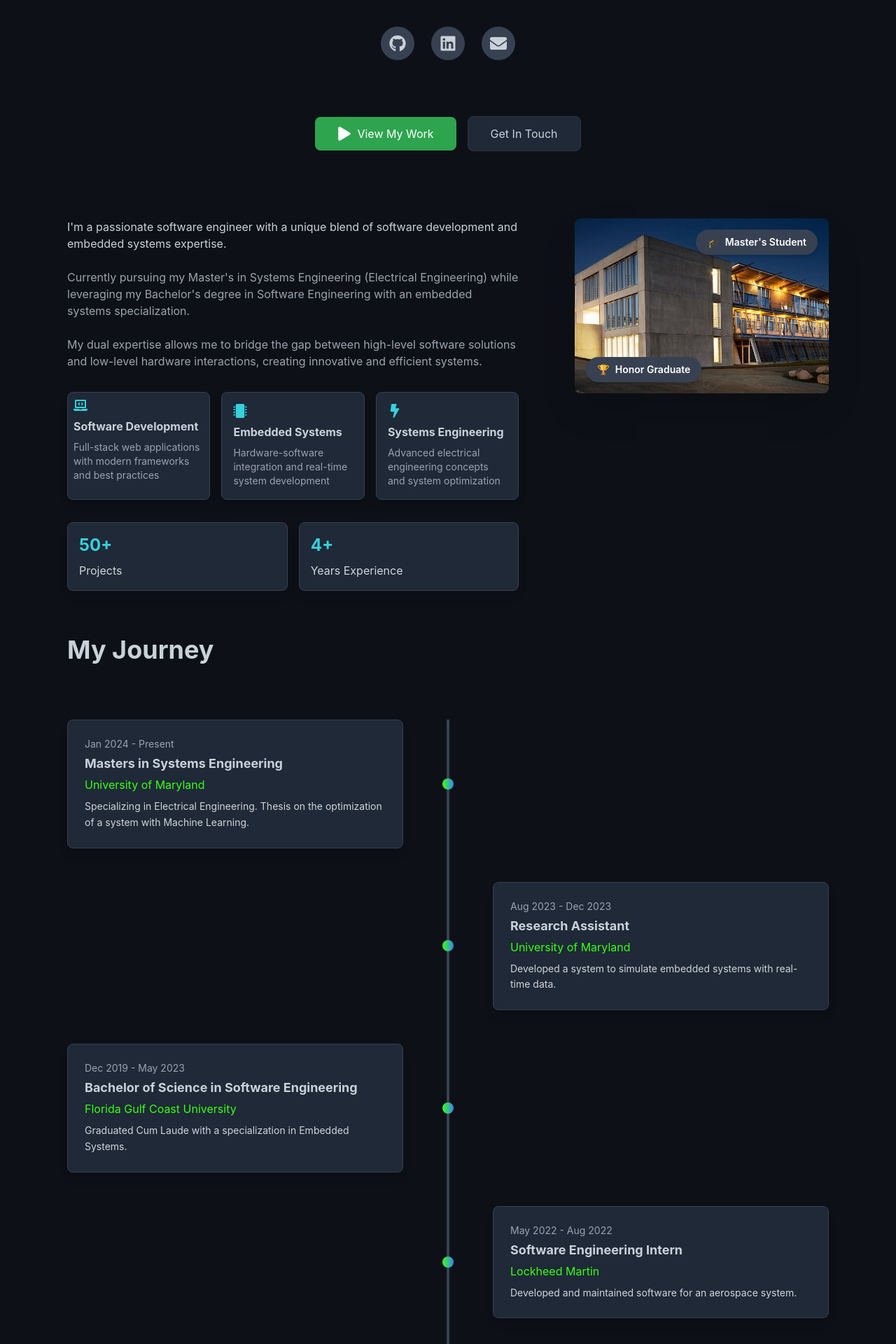
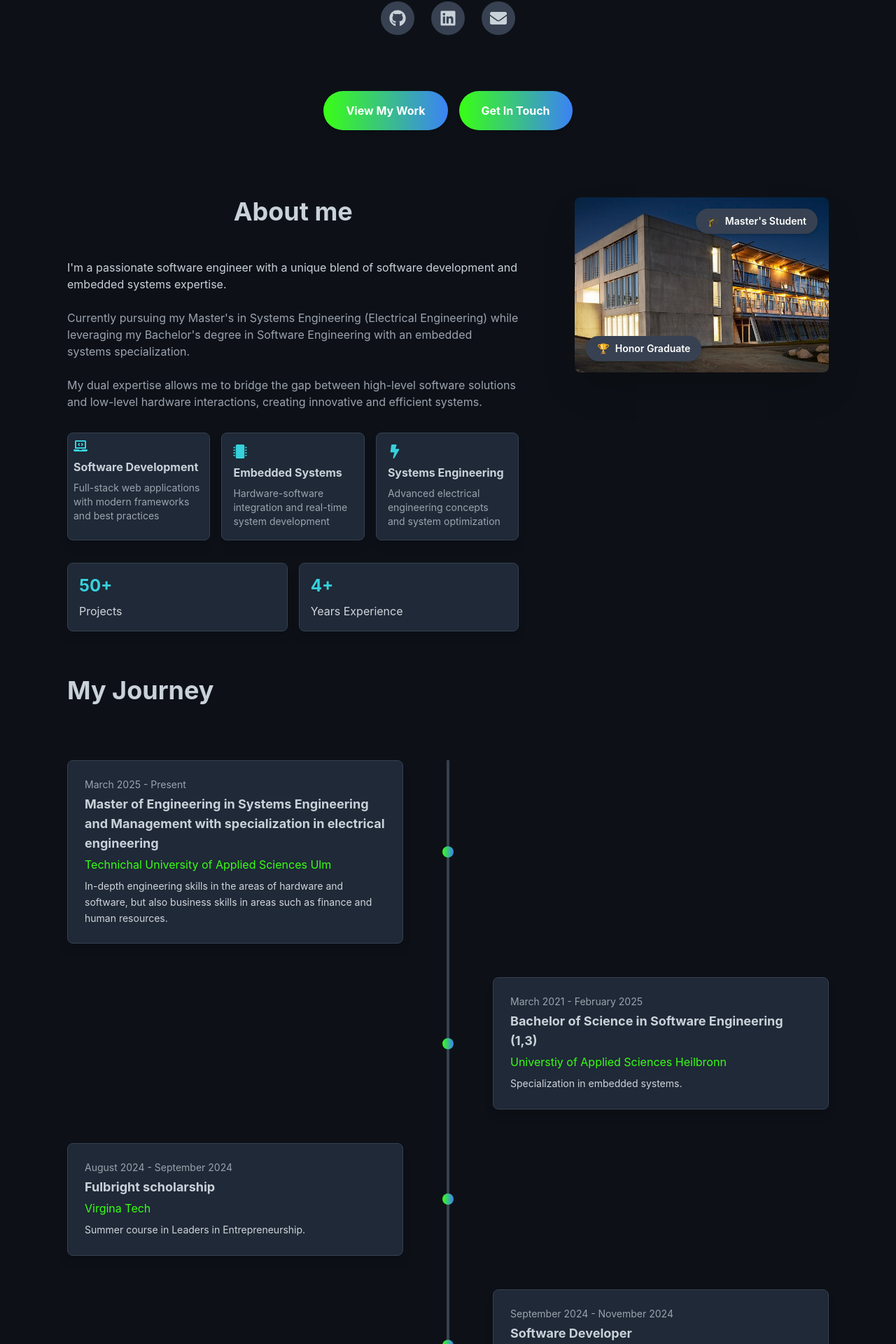
Before and after one commit to alaba234/Portfolio, a React (Create React App) app: page / in a window 1280 px wide. Shown: the part 690-2610 px from the top of the page at 70% size. Built offline with nearby package versions, Linux system fonts and the light colour scheme.

Commit message:
Small textual and visual changes

```diff
--- a/src/components/AboutSection.jsx
+++ b/src/components/AboutSection.jsx
@@ -45,7 +45,7 @@ function AboutSection() {
   const contentOpacity_1 = useScrollFadeOut(timelineRef, 700); // Use the custom hook for scroll fade-out effect
 
   return (
-    <section className="bg-dark-theme-bg text-dark-theme-text py-16 px-8 md:px-16 lg:px-24 min-h-screen flex items-center justify-center relative">
+    <section id='about' className="bg-dark-theme-bg text-dark-theme-text py-16 px-8 md:px-16 lg:px-24 min-h-screen flex items-center justify-center relative">
 
       <div className="container mx-auto max-w-6xl">
         {/* Top Section: Text and Image */}
@@ -53,6 +53,7 @@ function AboutSection() {
         <div ref={sectionRef}  style={{ opacity: contentOpacity }} className="flex flex-col lg:flex-row items-start gap-12 mb-16"> {/* Assuming you changed items-center to items-start */}
           {/* Left Column: Text Content (this stays the same) */}
           <div className="flex-1 lg:pr-8 text-center lg:text-left">
+            <h2 className="text-4xl font-bold text-center mb-12">About me</h2>
             <p className="text-md md:text-base leading-relaxed mb-6">
               I'm a passionate software engineer with a unique blend of software
               development and embedded systems expertise.
--- a/src/components/ContactSection.jsx
+++ b/src/components/ContactSection.jsx
@@ -21,15 +21,15 @@ const ContactSection = () => {
             <div className="space-y-6 text-gray-300 mb-12">
               <div className="flex items-center justify-center lg:justify-start space-x-4">
                 <FaEnvelope className="text-neon-green text-xl" />
-                <span>alex.rivera@email.com</span>
+                <span>johannes.hirt@t-online.de</span>
               </div>
               <div className="flex items-center justify-center lg:justify-start space-x-4">
                 <FaPhone className="text-neon-green text-xl" />
-                <span>+1 (555) 123-4567</span>
+                <span>+4915121730329</span>
               </div>
               <div className="flex items-center justify-center lg:justify-start space-x-4">
                 <FaMapMarkerAlt className="text-neon-green text-xl" />
-                <span>San Francisco, CA</span>
+                <span>Ulm, DE</span>
               </div>
             </div>
 
--- a/src/components/HeroSection.jsx
+++ b/src/components/HeroSection.jsx
@@ -8,12 +8,21 @@ import useScrollFadeOut from '../hooks/useScrollFadeOut';
 function HeroSection() {
   const profileImagePath = '/Passfoto.jpeg';
   const sectionRef = useRef(null); // Create a ref
+  const sectionRef2 = useRef(null); // Create a ref for the second section
   const { theme } = useTheme();
 
   const [profileVisible, setProfileVisible] = useState(false);
   const [textVisible, setTextVisible] = useState(false);
   const [socialVisible, setSocialVisible] = useState(false);
   const [buttonsVisible, setButtonsVisible] = useState(false);
+
+
+  const jumpToProjects = () => {
+    const projectsSection = document.getElementById('projects');
+    if (projectsSection) {
+      projectsSection.scrollIntoView({ behavior: 'smooth' });
+    }
+  };
 
   useEffect(() => {
     const timer1 = setTimeout(() => {
@@ -40,14 +49,15 @@ function HeroSection() {
     };
   }, []);
 
-  const contentOpacity = useScrollFadeOut(sectionRef, 700); // Use the custom hook
+  const contentOpacity = useScrollFadeOut(sectionRef, 10); // Use the custom hook
+  const contentOpacity2 = useScrollFadeOut(sectionRef2, 100); // Use the custom hook for the second section
 
   return (
-    <section ref={sectionRef} className="flex-grow flex flex-col items-center justify-center text-center p-8 relative overflow-hidden pt-24">
+    <section id='home' className="flex-grow flex flex-col items-center justify-center text-center p-8 relative overflow-hidden pt-24">
       {/* Profile Image with conditional animation */}
       <div
         className="relative z-10 flex flex-col items-center w-full"
-        style={{ opacity: contentOpacity }} // Apply the calculated opacity
+        // Apply the calculated opacity
       >
       <div
         className={`relative mb-16 md:mb-20 w-36 h-36 md:w-48 md:h-48 transition-all duration-700 ease-out
@@ -70,7 +80,7 @@ function HeroSection() {
       </div>
 
       {/* Main Content (Title, Description) with conditional animation */}
-      <div className={`relative text-center max-w-5xl mx-auto mb-12 transition-all duration-700 ease-out
+      <div ref={sectionRef} style={{ opacity: contentOpacity }}   className={`relative text-center max-w-5xl mx-auto mb-12 transition-all duration-700 ease-out
                     ${textVisible ? 'opacity-100 translate-y-0' : 'opacity-0 translate-y-8'}`}
       >
         <h1 className="text-3xl md:text-4xl lg:text- font-bold mb-6 bg-gradient-to-r from-white to-gray-300 bg-clip-text text-transparent">
@@ -92,18 +102,17 @@ function HeroSection() {
       </div>
 
       {/* Action Buttons with conditional animation */}
-      <div
+      <div ref={sectionRef2} style={{ opacity: contentOpacity2}}
         className={`flex flex-col sm:flex-row gap-4 justify-center items-center mt-8
                     transition-all duration-700 ease-out
                     ${buttonsVisible ? 'opacity-100 translate-y-0' : 'opacity-0 translate-y-8'}`}
       >
-        <button className="bg-btn-green hover:bg-btn-green-hover text-white px-8 py-3 rounded-lg transition-all transform hover:scale-105 flex items-center space-x-2 w-full sm:w-auto justify-center">
-          <FaPlay size={20} className="mr-2" /> View My Work
+        <button onClick={jumpToProjects} className="px-8 py-4 text-white font-bold rounded-full bg-gradient-to-r from-neon-green to-blue-500 hover:scale-105 transform transition-transform duration-300 shadow-md">
+         View My Work
         </button>
-        <button className="border border-dark-gray-button-border dark:border-border-dark
-                           hover:border-gradient-start text-light-theme-text dark:text-dark-theme-text
-                           hover:text-gradient-start px-8 py-3 rounded-lg transition-all transform hover:scale-105
-                           w-full sm:w-auto bg-dark-gray-button dark:bg-gray-800 hover:bg-dark-gray-button-hover dark:hover:bg-gray-700">
+        <button className="px-8 py-4 text-white font-bold rounded-full bg-gradient-to-r from-neon-green
+        to-blue-500 hover:scale-105
+         transform transition-transform duration-300 shadow-md">
           Get In Touch
         </button>
       </div>
--- a/src/components/ProjectsSection.jsx
+++ b/src/components/ProjectsSection.jsx
@@ -1,87 +1,234 @@
 // src/components/ProjectsSection.jsx
-import React, { use, useRef } from 'react';
-import { FaExternalLinkAlt } from 'react-icons/fa';
-import useScrollFadeOut from '../hooks/useScrollFadeOut';
-
-
-
+import React, { useRef, useState } from "react";
+import { FaExternalLinkAlt } from "react-icons/fa";
+import useScrollFadeOut from "../hooks/useScrollFadeOut";
 
 // Placeholder data for your projects - easily expandable!
 const projectsData = [
   {
     id: 1,
-    image: 'https://images.unsplash.com/photo-1555949963-ff9fe0c870eb?fit=crop&w=800&q=80',
-    title: 'E-Commerce Platform',
-    technologies: ['React', 'Node.js'],
-    description: 'Full-stack e-commerce solution with real-time inventory management, payment processing, and advanced analytics dashboard.',
-    tags: ['React', 'Node.js', 'MongoDB', 'Stripe', 'Redis', 'Docker'],
+    image:
+      "https://images.unsplash.com/photo-1555949963-ff9fe0c870eb?fit=crop&w=800&q=80",
+    title: "Classification of Data Sets using the Electric Potential",
+    description:
+      "Research project focuses on finding a new machine learning algorithm to classify data sets based on the electric potential.",
+    tags: [
+      "Matlab",
+      "Python",
+      "Machine Learning",
+      "Electrostatics",
+      "Electromagnetism",
+    ],
   },
   {
     id: 2,
-    image: 'https://images.unsplash.com/photo-1549492429-1667d4f9b8c0?fit=crop&w=800&q=80',
-    title: 'IoT Smart Home Hub',
-    technologies: ['C++', 'Arduino'],
-    description: 'Embedded system for home automation with sensor integration, wireless communication, and mobile app control interface.',
-    tags: ['C++', 'Arduino', 'Raspberry Pi', 'MQTT', 'ReactNative', 'Firebase'],
+    image:
+      "https://images.unsplash.com/photo-1549492429-1667d4f9b8c0?fit=crop&w=800&q=80",
+    title: "DIY 3D-Scanner",
+    description:
+      "Embedded systems project for a 3D scanner using a LiDAR sensor",
+    tags: [
+      "C",
+      "ESP32",
+      "Servo-Motors",
+      "open3D",
+      "Python",
+      "LiDAR sensor",
+      "CAD",
+      "3D Printing",
+    ],
   },
   {
     id: 3,
-    image: 'https://images.unsplash.com/photo-1610484732126-72f88b56d3c3?fit=crop&w=800&q=80',
-    title: 'Analytics Dashboard',
-    technologies: ['Python', 'React'],
-    description: 'Real-time data visualization platform with machine learning insights, predictive analytics, and interactive reporting capabilities.',
-    tags: ['Python', 'React', 'D3.js', 'Flask', 'PostgreSQL', 'TensorFlow'],
+    image:
+      "https://images.unsplash.com/photo-1610484732126-72f88b56d3c3?fit=crop&w=800&q=80",
+    title:
+      "LoRa-based system for presence detection in university learning areas",
+    description:
+      "LoRa Mesh based on Meshtastic for the transmission and visulization with a web interface",
+    tags: [
+      "Raspberry Pi Pico",
+      "C",
+      "Meshtastic",
+      "MMWave Sensors",
+      "Grafana",
+      "NodeJS",
+      "LoRa",
+      "Web Development",
+      "PCB Design",
+      "CAD",
+      "3D Printing",
+      "InfluxDB",
+      "BMS",
+    ],
   },
+
+  {
+    id: 4,
+    image:
+      "https://images.unsplash.com/photo-1610484732126-72f88b56d3c3?fit=crop&w=800&q=80",
+    title:
+      "LoRa-based system for presence detection in university learning areas",
+    description:
+      "LoRa Mesh based on Meshtastic for the transmission and visulization with a web interface",
+    tags: [
+      "Raspberry Pi Pico",
+      "C",
+      "Meshtastic",
+      "MMWave Sensors",
+      "Grafana",
+      "NodeJS",
+      "LoRa",
+      "Web Development",
+      "PCB Design",
+      "CAD",
+      "3D Printing",
+      "InfluxDB",
+      "BMS",
+    ],
+  },
+
+  {
+    id: 5,
+    image:
+      "https://images.unsplash.com/photo-1610484732126-72f88b56d3c3?fit=crop&w=800&q=80",
+    title:
+      "Portfolio Website",
+    description:
+      "This portfolio website showcases my projects, skills, and experience in a modern and responsive design.",
+    tags: ["React", "Tailwind CSS", "JavaScript", "Web Development", , "GitHub"],
+  },
+  {
+    id: 6,
+    image:
+      "https://images.unsplash.com/photo-1610484732126-72f88b56d3c3?fit=crop&w=800&q=80",
+    title:
+      "Version Control Program",
+    description:`A version control
+                tool that provides clear access to project versions and related metadata for a Nexus Repository.
+                It supports Nexus login, offline projects, and ensures usability even without an internet connection`,
+    tags: ["Java", "JavaFX", "REST API", "Nexus Repository", 'Mock-Ups', 'SQLLite', , "GitHub"],
+  },
+  {
+    id: 7,
+    image:
+      "https://images.unsplash.com/photo-1610484732126-72f88b56d3c3?fit=crop&w=800&q=80",
+    title: "Expected Results Tool",
+    description:
+      `An application that calculates pressure, gas, and limit values based on user input.
+      The user can enter a variable temperature for two different devices, and the corresponding
+       values are calculated and clearly displayed based on the selected device.`,
+    tags: ["Python", "Tkinter"],
+  },
+  {
+    id: 8,
+    image:
+      "https://images.unsplash.com/photo-1610484732126-72f88b56d3c3?fit=crop&w=800&q=80",
+    title: "Syntage Editor",
+    description:`Further development on an exisiting editor for the editing of XML-files based on
+    GitHub tickets of different complexities.`,
+    tags: ["Java", "XML", "GitHub"],
+  },
+  {
+    id: 9,
+    image:
+      "https://images.unsplash.com/photo-1610484732126-72f88b56d3c3?fit=crop&w=800&q=80",
+    title: "Tool for the creation of DOC-documents from HTML-files",
+    description: `A internal tool originally written as a Python script to convert HTML files into a Word document
+      was extended with a graphical user interface. Implementation and testing of the UI for selecting input
+      and output paths to simplify its usage.`,
+    tags: ["Python", "Tkinter", "HTML", "DOCX", "GitHub"],
+  },
+
+
   // Add more project objects here!
 ];
 
+const ProjectsSection = () => {
+  // State to manage whether to show all projects or just the first three
+  const [showAllProjects, setShowAllProjects] = useState(false);
+  const sectionRef = useRef(null); // Create a ref for the section
 
+  // Determine which projects to display
+  const projectsToDisplay = showAllProjects
+    ? projectsData
+    : projectsData.slice(0, 3);
 
-const ProjectsSection = () => {
-const sectionRef = useRef(null); // Create a ref
-const contentOpacity = useScrollFadeOut(sectionRef,700); // Use the custom hook for scroll fade-out effect
+  // Conditionally render the button
+  const isButtonVisible = (projectsData || []).length > 3;
+
+  const handleToggleProjects = () => {
+    // If we're currently showing all projects, scroll to the top of the section
+    // before showing less.
+    if (showAllProjects && sectionRef.current) {
+      sectionRef.current.scrollIntoView({ behavior: "smooth" });
+    }
+    // Toggle the state to show/hide projects
+    setShowAllProjects(!showAllProjects);
+  };
 
   return (
-    <section ref={sectionRef} id="projects" className="bg-dark-theme-bg text-dark-theme-text py-16 px-8 md:px-16 lg:px-24 min-h-screen">
-      <div className="container mx-auto max-w-6xl"  style={{ opacity: contentOpacity }}>
+    <section
+      ref={sectionRef}
+      id="projects"
+      className="bg-dark-theme-bg text-dark-theme-text py-16 px-8 md:px-16 lg:px-24 min-h-screen"
+    >
+      <div className="container mx-auto max-w-6xl">
         <h2 className="text-4xl font-bold text-center mb-12">My Projects</h2>
 
         {/* Projects Grid */}
         <div className="grid grid-cols-1 md:grid-cols-2 lg:grid-cols-3 gap-8 mb-12">
-          {projectsData.map((project) => (
-            <div key={project.id} className="bg-gray-800 rounded-lg shadow-lg overflow-hidden border border-gray-700 hover:border-gradient-start transition-colors duration-300">
+          {projectsToDisplay.map((project) => (
+            <div
+              key={project.id}
+              className="bg-gray-800 rounded-lg shadow-lg overflow-hidden border border-gray-700 hover:border-gradient-start transition-all duration-500"
+            >
               {/* Project Image */}
-              <img src={project.image} alt={project.title} className="w-full h-48 object-cover" />
+              <img
+                src={project.image}
+                alt={project.title}
+                className="w-full h-48 object-cover"
+              />
 
               <div className="p-6">
                 {/* Title and Technologies */}
                 <div className="flex justify-between items-center mb-2">
                   <h3 className="text-2xl font-bold">{project.title}</h3>
-                  <div className="flex space-x-2">
-                    {project.technologies.map((tech) => (
-                      <span key={tech} className="px-2 py-1 text-xs rounded bg-gray-700 text-neon-green font-semibold">{tech}</span>
-                    ))}
-                  </div>
                 </div>
 
                 {/* Description */}
-                <p className="text-gray-400 text-sm leading-relaxed mb-4">{project.description}</p>
+                <p className="text-gray-400 text-sm leading-relaxed mb-4">
+                  {project.description}
+                </p>
+
                 {/* Tags */}
                 <div className="flex flex-wrap gap-2">
                   {project.tags.map((tag) => (
-                    <span key={tag} className="px-2 py-1 text-xs rounded-full bg-gray-700 text-gray-300 font-semibold">{tag}</span>
+                    <span
+                      key={tag}
+                      className="px-2 py-1 text-xs rounded-full bg-gray-700 text-gray-300 font-semibold"
+                    >
+                      {tag}
+                    </span>
                   ))}
                 </div>
               </div>
             </div>
           ))}
         </div>
+
         {/* View All Projects Button */}
-        <div className="flex justify-center mt-8">
-          <a href="#projects" className="px-8 py-4 text-white font-bold rounded-full bg-gradient-to-r from-neon-green to-blue-500 hover:scale-105 transform transition-transform duration-300 shadow-md">
-            View All Projects
-          </a>
-        </div>
+        {isButtonVisible && (
+          <div className="flex justify-center mt-8">
+            <button
+              onClick={handleToggleProjects} // Toggles the state
+              className="px-8 py-4 text-white font-bold rounded-full bg-gradient-to-r from-neon-green to-blue-500 hover:scale-105 transform transition-transform duration-300 shadow-md"
+            >
+              {showAllProjects ? "Show Less" : "View All Projects"}{" "}
+              {/* Changes button text */}
+            </button>
+          </div>
+        )}
       </div>
     </section>
   );
--- a/src/components/Timeline.jsx
+++ b/src/components/Timeline.jsx
@@ -7,34 +7,71 @@ const timelineData = [
   // ... your existing timeline data ...
   {
     id: 1,
-    date: 'Jan 2024 - Present',
-    title: 'Masters in Systems Engineering',
-    company: 'University of Maryland',
-    description: 'Specializing in Electrical Engineering. Thesis on the optimization of a system with Machine Learning.',
+    date: 'March 2025 - Present',
+    title: 'Master of Engineering in Systems Engineering and Management with specialization in electrical engineering',
+    company: 'Technichal University of Applied Sciences Ulm',
+    description: 'In-depth engineering skills in the areas of hardware and software, but also business skills in areas such as finance and human resources.',
     alignment: 'left',
   },
   {
     id: 2,
-    date: 'Aug 2023 - Dec 2023',
-    title: 'Research Assistant',
-    company: 'University of Maryland',
-    description: 'Developed a system to simulate embedded systems with real-time data.',
+    date: 'March 2021 - February 2025',
+    title: 'Bachelor of Science in Software Engineering (1,3)',
+    company: 'Universtiy of Applied Sciences Heilbronn',
+    description: 'Specialization in embedded systems.',
+    thesis: 'Classification of data sets using the electric potential',
     alignment: 'right',
   },
   {
     id: 3,
-    date: 'Dec 2019 - May 2023',
-    title: 'Bachelor of Science in Software Engineering',
-    company: 'Florida Gulf Coast University',
-    description: 'Graduated Cum Laude with a specialization in Embedded Systems.',
+    date: 'August 2024 - September 2024',
+    title: 'Fulbright scholarship',
+    company: 'Virgina Tech',
+    description: 'Summer course in Leaders in Entrepreneurship.',
     alignment: 'left',
   },
   {
     id: 4,
-    date: 'May 2022 - Aug 2022',
-    title: 'Software Engineering Intern',
-    company: 'Lockheed Martin',
-    description: 'Developed and maintained software for an aerospace system.',
+    date: 'September 2024 - November 2024',
+    title: 'Software Developer',
+    company: 'Eviyo GbR',
+    description: 'Software developer at a small Start-Up.',
+    alignment: 'right',
+  },
+
+  {
+    id: 5,
+    date: 'September 2021 - June 2024',
+    title: 'Student Assistant',
+    company: 'Hochschule Heilbronn',
+    description: 'Student assistant in the subject “Work Techniques and Design Thinking”.',
+    alignment: 'left',
+  },
+
+  {
+    id: 6,
+    date: 'March 2023 - August 2023',
+    title: 'Software Developer Intern',
+    company: 'Diehl Defence',
+    description: 'Internship  as a software  developer.',
+    alignment: 'right',
+  },
+
+  {
+    id: 7,
+    date: 'September 2022 - January 2023',
+    title: 'Exchange Semester',
+    company: 'Northumbria University ',
+    description: 'Exchange Student at Northumbria University in Newcastle Upon Tyne, England.',
+    alignment: 'left',
+  },
+
+   {
+    id: 8,
+    date: 'September 2017 - July 2020',
+    title: 'High School Diploma (1,9)',
+    company: 'Bertha-Benz Schule Sigmaringen',
+    description: 'Graduated with a focus on computer science ',
     alignment: 'right',
   },
 ];
```
Also changed, not shown: src/components/Footer.jsx (+2 -7 lines), src/components/Navbar.jsx (+15 -3 lines), 1 other file (tests, documents, lock files or other folders).
